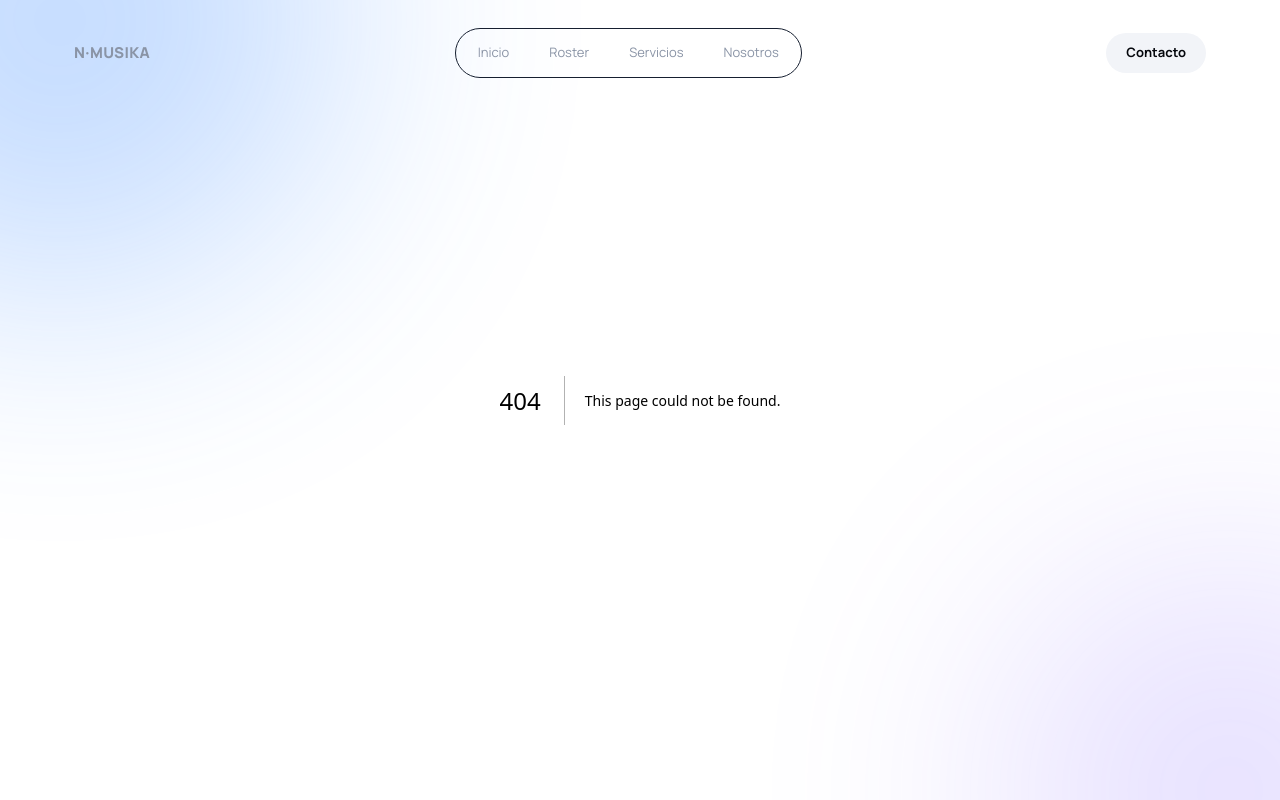
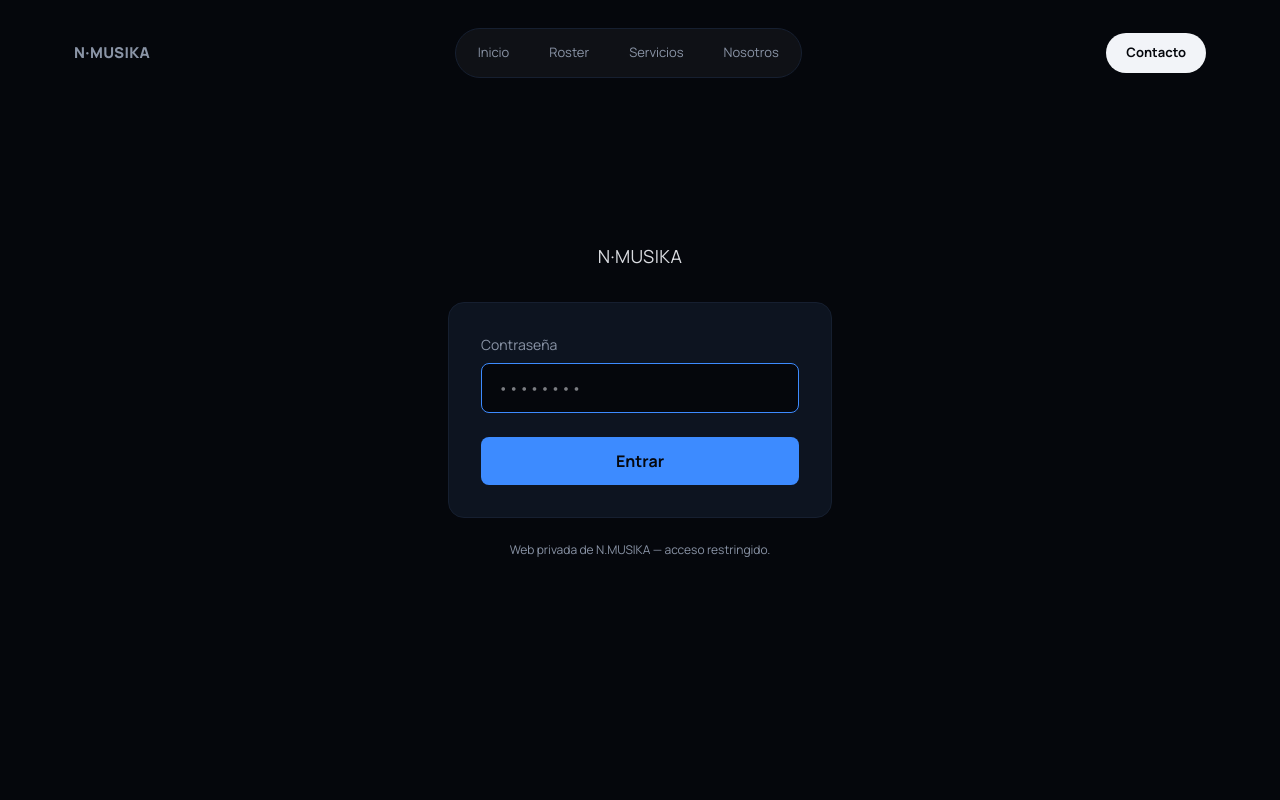
Before and after one commit to marioroz19-netizen/nmusika, a Next.js app: page /login in a window 1280 px wide. Before the commit this address had no page. Shown: the top 800 px of the page. Built offline with nearby package versions, Linux system fonts and the light colour scheme.

Commit message:
src/app/login: pagina de contrasena

```diff
--- /dev/null
+++ b/src/app/login/page.tsx
@@ -0,0 +1,77 @@
+import { cookies } from "next/headers";
+import { redirect } from "next/navigation";
+
+const COOKIE_NAME = "nmusika_auth";
+
+async function login(formData: FormData) {
+  "use server";
+  const password = String(formData.get("password") ?? "");
+  const from = String(formData.get("from") ?? "/");
+  const sitePassword = process.env.SITE_PASSWORD;
+
+  if (sitePassword && password === sitePassword) {
+    const cookieStore = await cookies();
+    cookieStore.set(COOKIE_NAME, sitePassword, {
+      httpOnly: true,
+      secure: true,
+      sameSite: "lax",
+      path: "/",
+      maxAge: 60 * 60 * 24 * 30, // 30 días
+    });
+    redirect(from.startsWith("/") ? from : "/");
+  }
+
+  redirect(`/login?error=1&from=${encodeURIComponent(from)}`);
+}
+
+export default async function LoginPage({
+  searchParams,
+}: {
+  searchParams: Promise<{ error?: string; from?: string }>;
+}) {
+  const params = await searchParams;
+  const hasError = params.error === "1";
+  const from = params.from ?? "/";
+
+  return (
+    <div className="min-h-screen flex items-center justify-center px-6 bg-bg">
+      <div className="w-full max-w-sm">
+        <div className="text-center mb-8">
+          <span className="text-lg tracking-wide text-text/90">N·MUSIKA</span>
+        </div>
+        <form
+          action={login}
+          className="rounded-2xl border border-border bg-surface p-8 flex flex-col gap-4"
+        >
+          <input type="hidden" name="from" value={from} />
+          <div className="flex flex-col gap-2">
+            <label htmlFor="password" className="text-sm text-muted">
+              Contraseña
+            </label>
+            <input
+              id="password"
+              name="password"
+              type="password"
+              autoFocus
+              required
+              className="w-full rounded-lg border border-border bg-bg px-4 py-3 text-text outline-none focus:border-accent transition-colors"
+              placeholder="••••••••"
+            />
+          </div>
+          {hasError && (
+            <p className="text-sm text-red-400">Contraseña incorrecta. Inténtalo de nuevo.</p>
+          )}
+          <button
+            type="submit"
+            className="mt-2 w-full rounded-lg bg-accent py-3 text-bg font-bold hover:opacity-90 transition-opacity"
+          >
+            Entrar
+          </button>
+        </form>
+        <p className="mt-6 text-center text-xs text-muted">
+          Web privada de N.MUSIKA — acceso restringido.
+        </p>
+      </div>
+    </div>
+  );
+}
```
